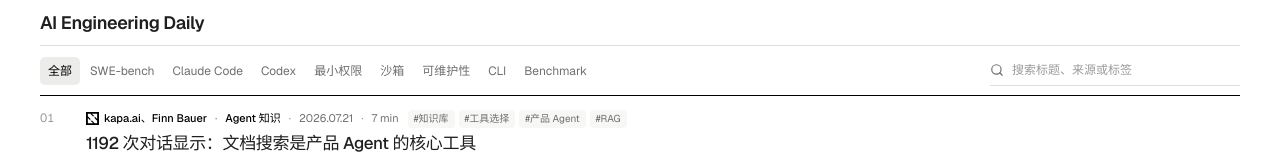
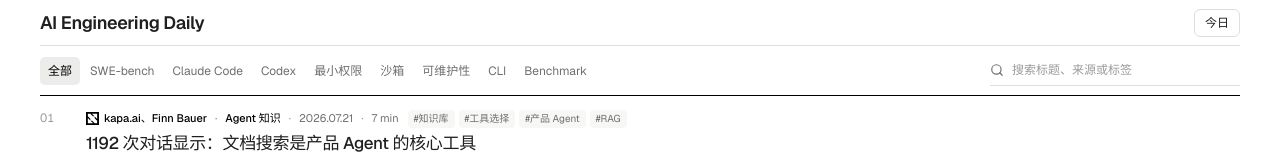
Before and after one commit to alanzeng423/ai-engineering-daily, a Next.js app: page / in a window 1280 px wide. Shown: the top 160 px of the page. Built offline with nearby package versions, Linux system fonts and the light colour scheme.

Commit message:
Add Today shortcut to site header

```diff
--- a/app/globals.css
+++ b/app/globals.css
@@ -30,9 +30,22 @@ main { max-width: 1280px; margin: 0 auto; padding: 0 40px; }
   height: 46px;
   display: flex;
   align-items: center;
+  justify-content: space-between;
   border-bottom: 1px solid var(--line);
 }
 .brand { font-size: 18px; font-weight: 600; letter-spacing: -.02em; }
+.today-link {
+  display: inline-flex;
+  height: 28px;
+  align-items: center;
+  border: 1px solid var(--line);
+  border-radius: 6px;
+  padding: 0 10px;
+  font-size: 12px;
+  font-weight: 500;
+}
+.today-link:hover { border-color: var(--black); background: var(--soft); }
+.today-link:focus-visible { outline: 2px solid var(--black); outline-offset: 2px; }
 
 .digest { padding: 0 0 48px; }
 .today-summary {
--- a/app/page.tsx
+++ b/app/page.tsx
@@ -1,5 +1,6 @@
 "use client";
 
+import Link from "next/link";
 import { useState } from "react";
 import { LuSearch } from "react-icons/lu";
 import catalog from "@/content/catalog.json";
@@ -85,6 +86,9 @@ export default function Home() {
         <a className="brand" href="#top" aria-label="AI Engineering Daily 首页">
           AI Engineering Daily
         </a>
+        <Link className="today-link" href="/today" aria-label="查看今日精选">
+          今日
+        </Link>
       </header>
 
       <section className="digest" id="top">
```
Also changed, not shown: 1 other file (tests, documents, lock files or other folders).
